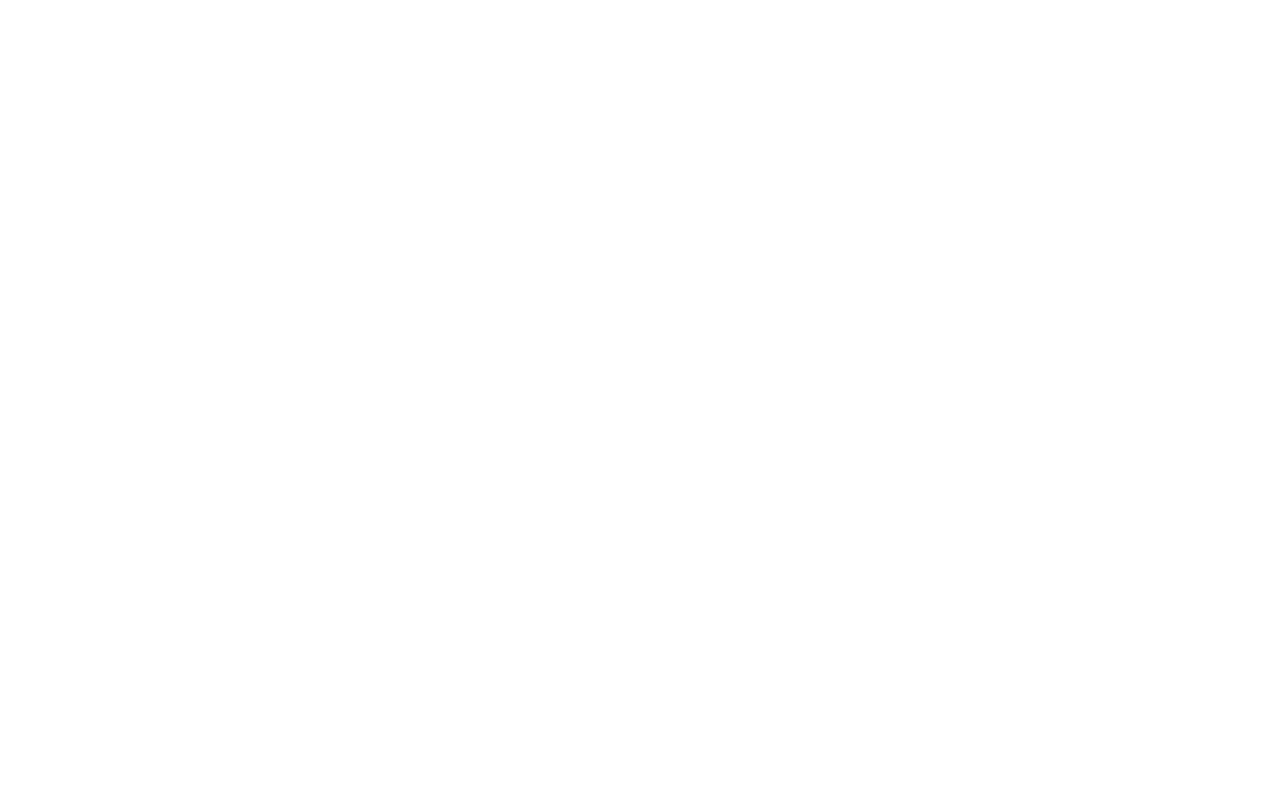
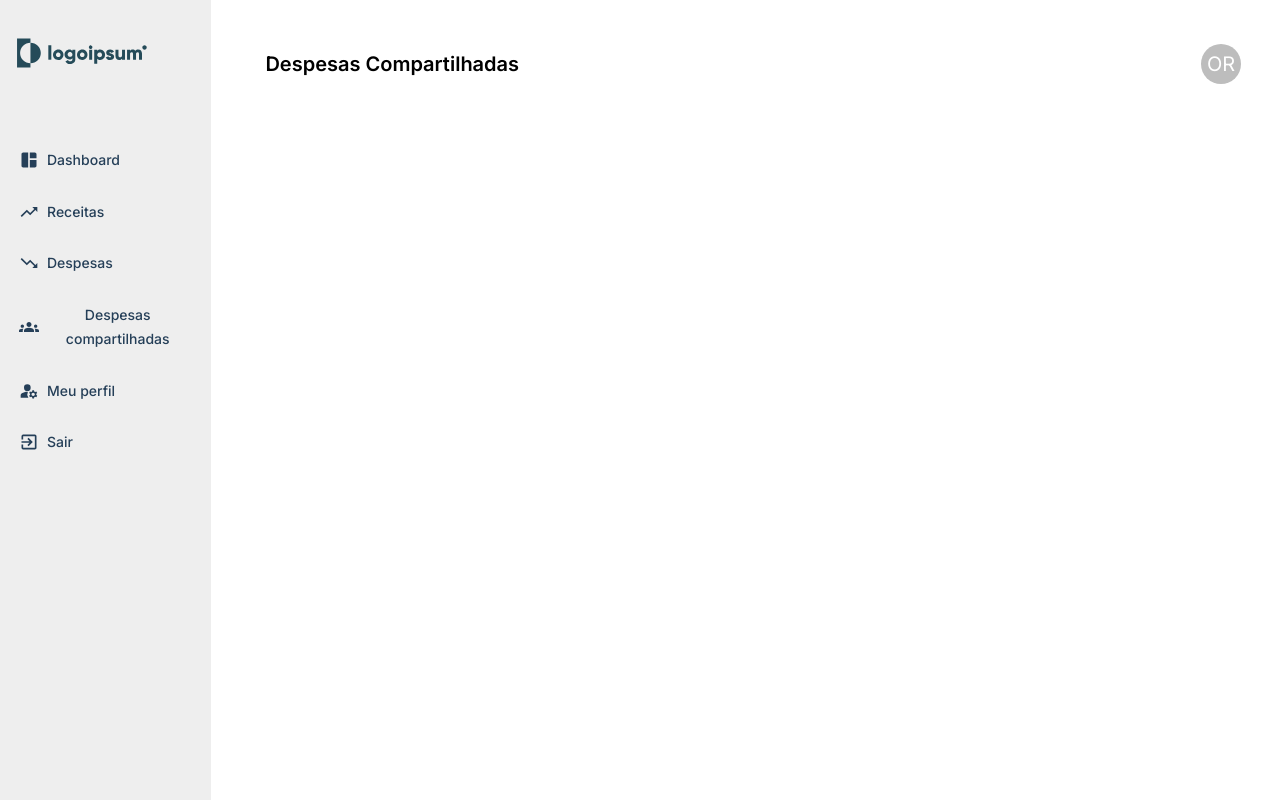
Before and after one commit to olirodrigues/bootcamp-gama-01, a React (Vite) app in the folder Web/: page /despesas-compartilhadas in a window 1280 px wide. Before the commit this address had no page. Built offline with nearby package versions, Linux system fonts and the light colour scheme.

Commit message:
Adicionado componentes para rotas
Despesas
DespesasCompartilhadas
Receitas

```diff
--- a/Web/src/App.tsx
+++ b/Web/src/App.tsx
@@ -8,6 +8,9 @@
 import { ThemeProvider } from "@mui/material";
 import { Cadastro } from "./pages/Cadastro";
 import { Dashboard } from "./pages/Dashboard";
+import { Receitas } from "./pages/Receitas";
+import { Despesas } from "./pages/Despesas";
+import { DespesasCompartilhadas } from "./pages/DespesasCompartilhadas";
 
 export function App() {
   return (
@@ -19,6 +22,9 @@
           <Route path='/login' element={<Login />} />
           <Route path='/cadastro' element={<Cadastro />} />
           <Route path='/dashboard' element={<Dashboard />} />
+          <Route path='/receitas' element={<Receitas />} />
+          <Route path='/despesas' element={<Despesas />} />
+          <Route path='/despesas-compartilhadas' element={<DespesasCompartilhadas />} />
         </Routes>
       </ThemeProvider>
     </>
--- /dev/null
+++ b/Web/src/pages/Despesas/index.tsx
@@ -0,0 +1,10 @@
+import { Cabecalho } from "../../components/Cabecalho";
+import { Layout } from "../../components/Layout";
+
+export const Despesas = () => {
+  return (
+    <Layout>
+      <Cabecalho title='Despesas' name='OR' />
+    </Layout>
+  );
+};
--- /dev/null
+++ b/Web/src/pages/DespesasCompartilhadas/index.tsx
@@ -0,0 +1,10 @@
+import { Cabecalho } from "../../components/Cabecalho";
+import { Layout } from "../../components/Layout";
+
+export const DespesasCompartilhadas = () => {
+  return (
+    <Layout>
+      <Cabecalho title='Despesas Compartilhadas' name='OR' />
+    </Layout>
+  );
+};
--- /dev/null
+++ b/Web/src/pages/Receitas/index.tsx
@@ -0,0 +1,10 @@
+import { Cabecalho } from "../../components/Cabecalho";
+import { Layout } from "../../components/Layout";
+
+export const Receitas = () => {
+  return (
+    <Layout>
+      <Cabecalho title='Receitas' name='OR' />
+    </Layout>
+  );
+};
```
